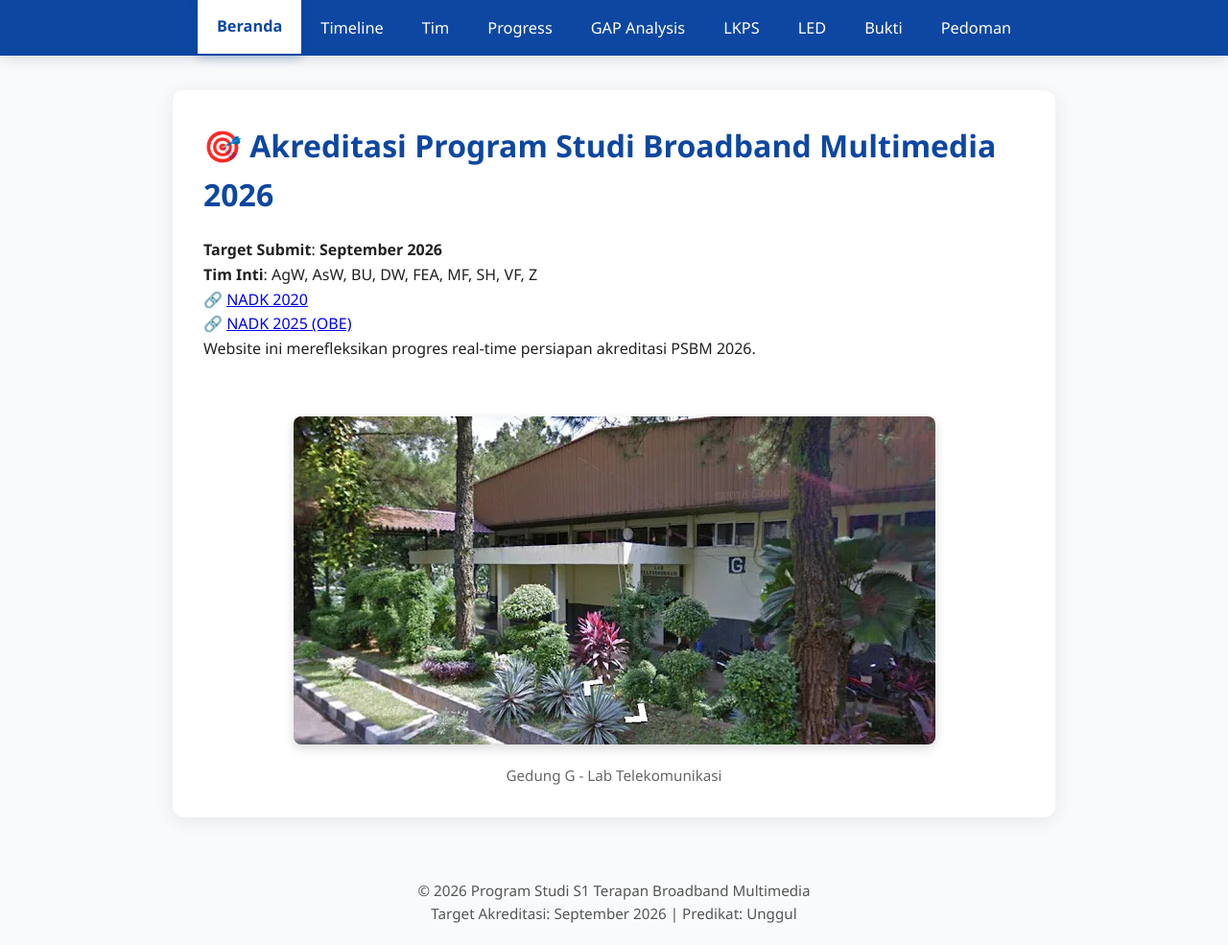
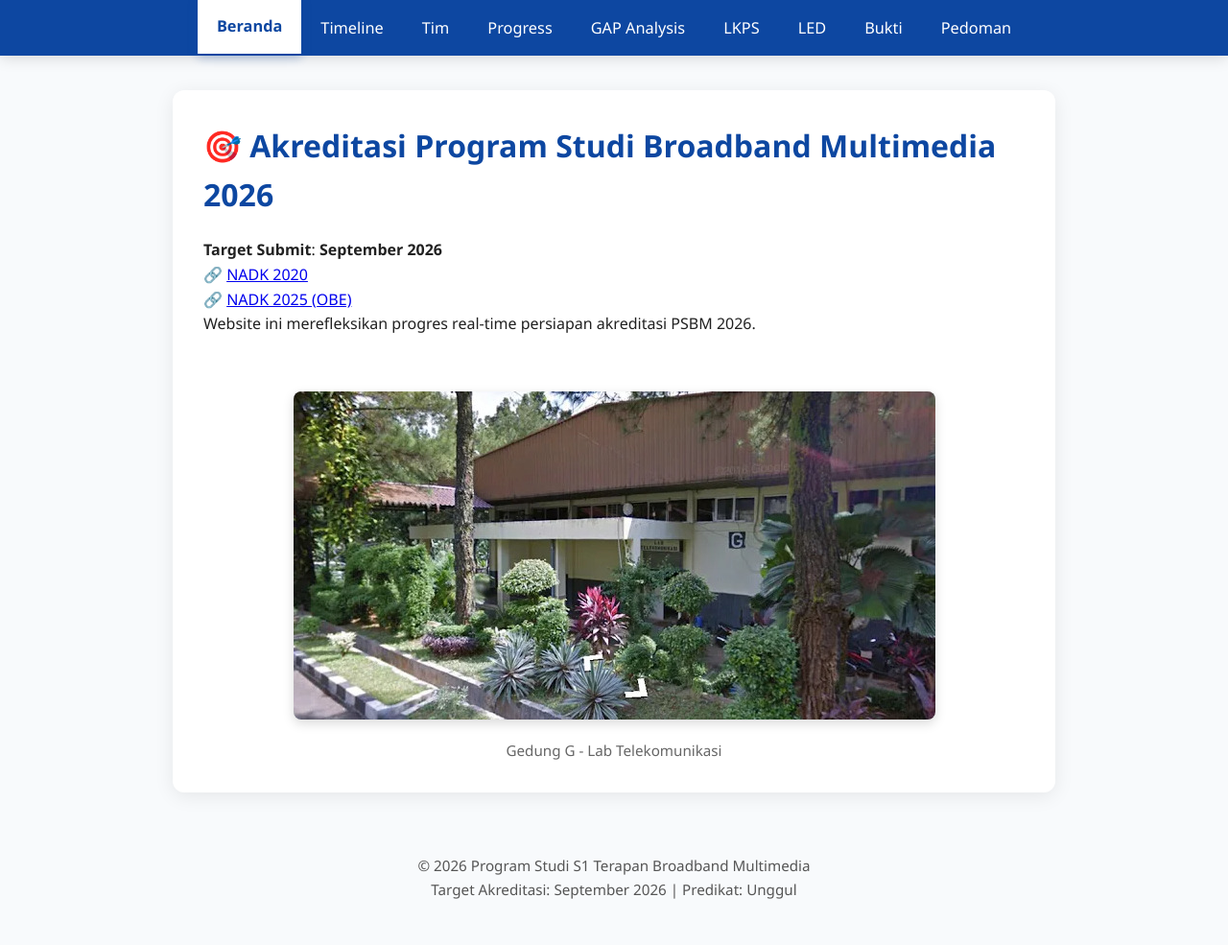
Before and after one commit to portal-psbm/aksibm-26, a Jekyll site: the page built from index.md, in a window 1280 px wide and 985 px high. Shown: the whole window at 96% size. Built offline with Jekyll 4.4.1, drawn with Linux system fonts in a browser that asks for light colours.

Commit message:
Update index

```diff
--- a/index.md
+++ b/index.md
@@ -6,8 +6,7 @@ permalink: /
 
 # 🎯 Akreditasi Program Studi Broadband Multimedia 2026
 
-**Target Submit**: **September 2026** <br>
-**Tim Inti**: AgW, AsW, BU, DW, FEA, MF, SH, VF, Z
+**Target Submit**: **September 2026**
 <br>
 🔗 [NADK 2020](https://drive.google.com/drive/folders/159OIE0vbfoRqZ-2MkDgNa47AuZyBlUZO) <br>
 🔗 [NADK 2025 (OBE)](https://drive.google.com/drive/folders/1QqOSL639o8FLJAgK2l7HzfgrByEkEGmM)
```
